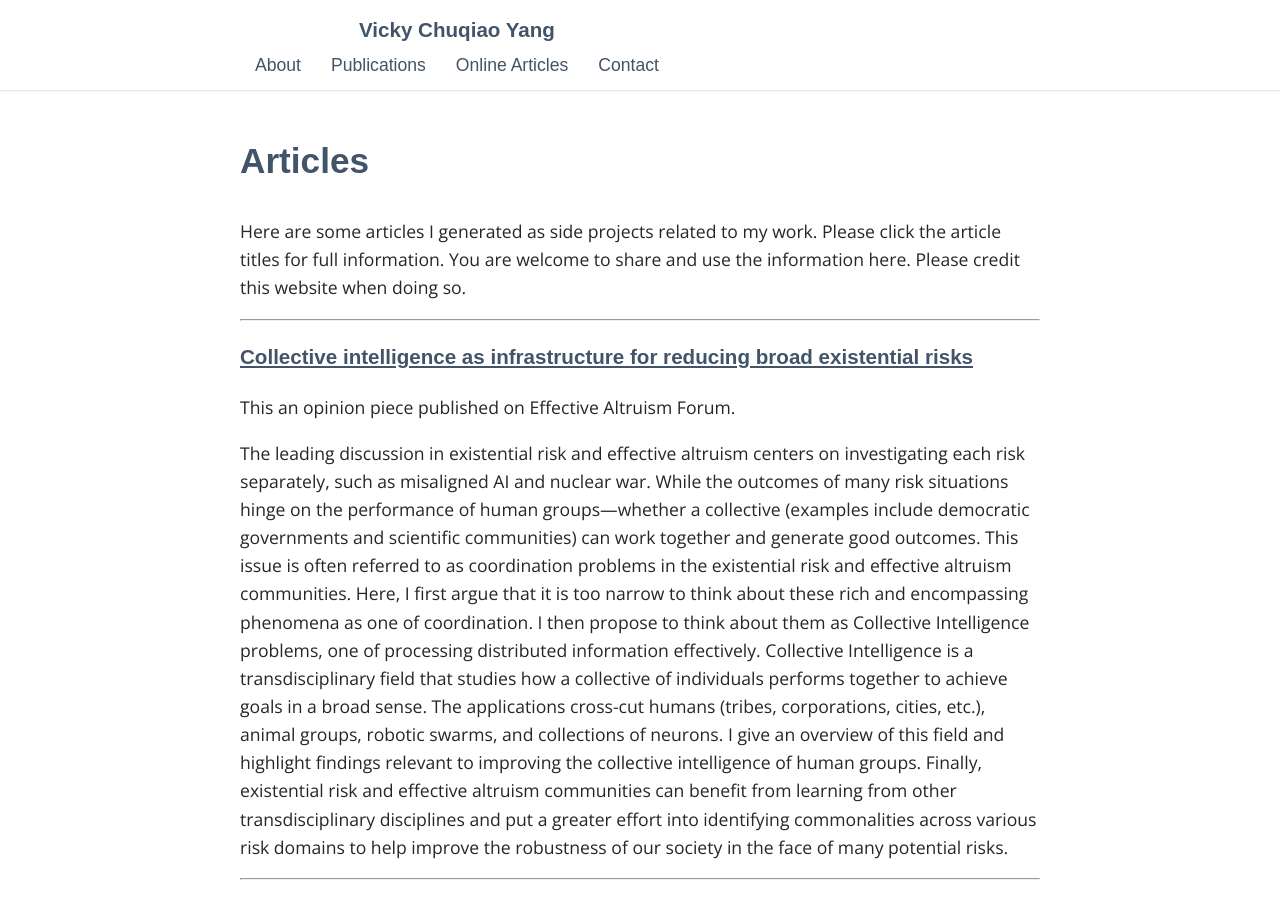
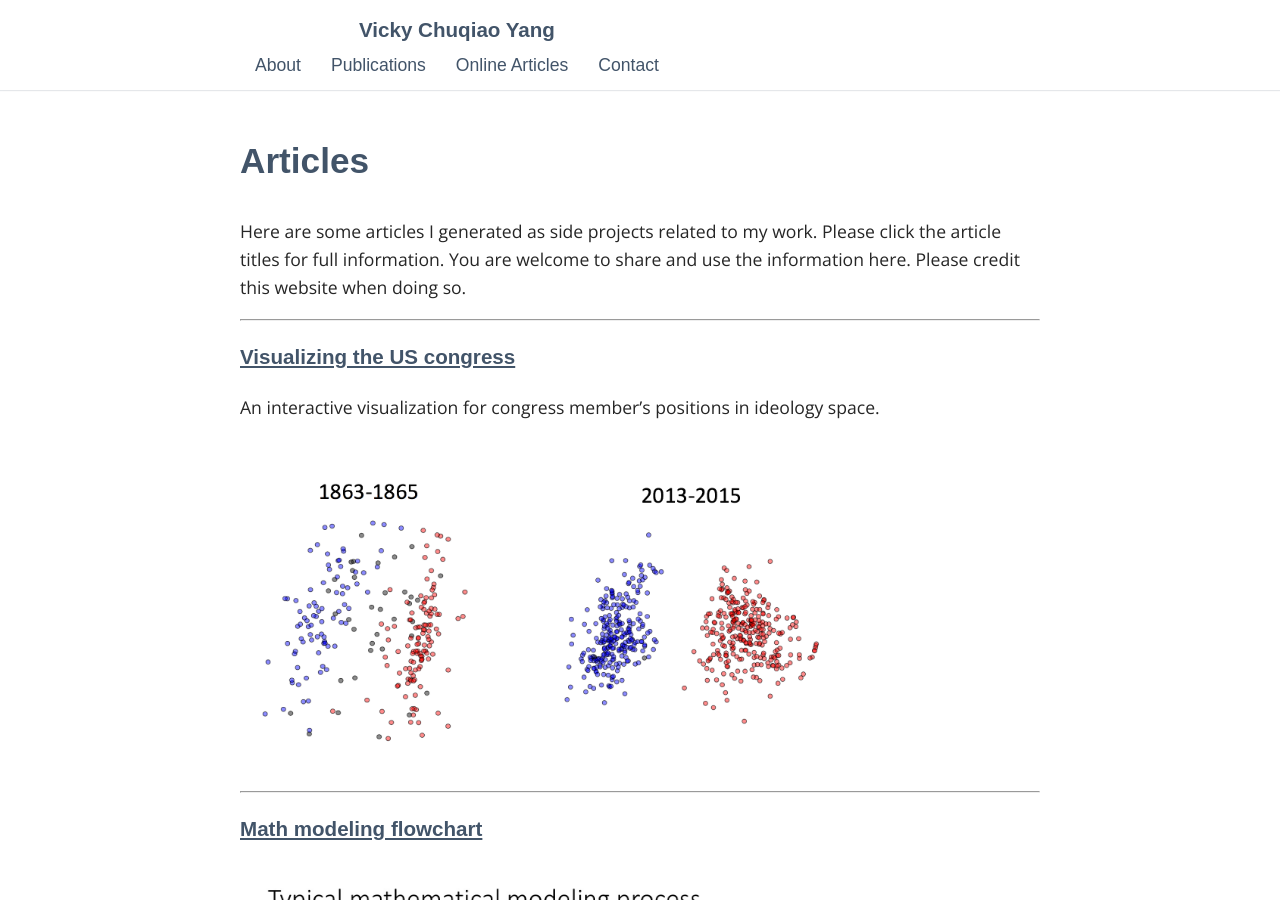
Before and after one commit to vc-yang/vc-yang.github.io, a Jekyll site: the page built from _pages/03_articles.md, in a window 1280 px wide and 900 px high. Built offline with Jekyll 4.4.1, drawn with Linux system fonts in a browser that asks for light colours; some web fonts are replaced.

Commit message:
Update 03_articles.md

```diff
--- a/_pages/03_articles.md
+++ b/_pages/03_articles.md
@@ -8,14 +8,6 @@ permalink: /articles/
 -->
 
 Here are some articles I generated as side projects related to my work. Please click the article titles for full information. You are welcome to share and use the information here. Please credit this website when doing so.
-
------
-
-### [Collective intelligence as infrastructure for reducing broad existential risks](https://forum.effectivealtruism.org/posts/nD3zzdS4XNzvv94XX/collective-intelligence-as-infrastructure-for-reducing-broad)
-
-This an opinion piece published on Effective Altruism Forum.
-
-The leading discussion in existential risk and effective altruism centers on investigating each risk separately, such as misaligned AI and nuclear war. While the outcomes of many risk situations hinge on the performance of human groups---whether a collective (examples include democratic governments and scientific communities) can work together and generate good outcomes. This issue is often referred to as coordination problems in the existential risk and effective altruism communities. Here, I first argue that it is too narrow to think about these rich and encompassing phenomena as one of coordination. I then propose to think about them as Collective Intelligence problems, one of processing distributed information effectively. Collective Intelligence is a transdisciplinary field that studies how a collective of individuals performs together to achieve goals in a broad sense. The applications cross-cut humans (tribes, corporations, cities, etc.), animal groups, robotic swarms, and collections of neurons. I give an overview of this field and highlight findings relevant to improving the collective intelligence of human groups. Finally, existential risk and effective altruism communities can benefit from learning from other transdisciplinary disciplines and put a greater effort into identifying commonalities across various risk domains to help improve the robustness of our society in the face of many potential risks.
 
 -----
 
```
